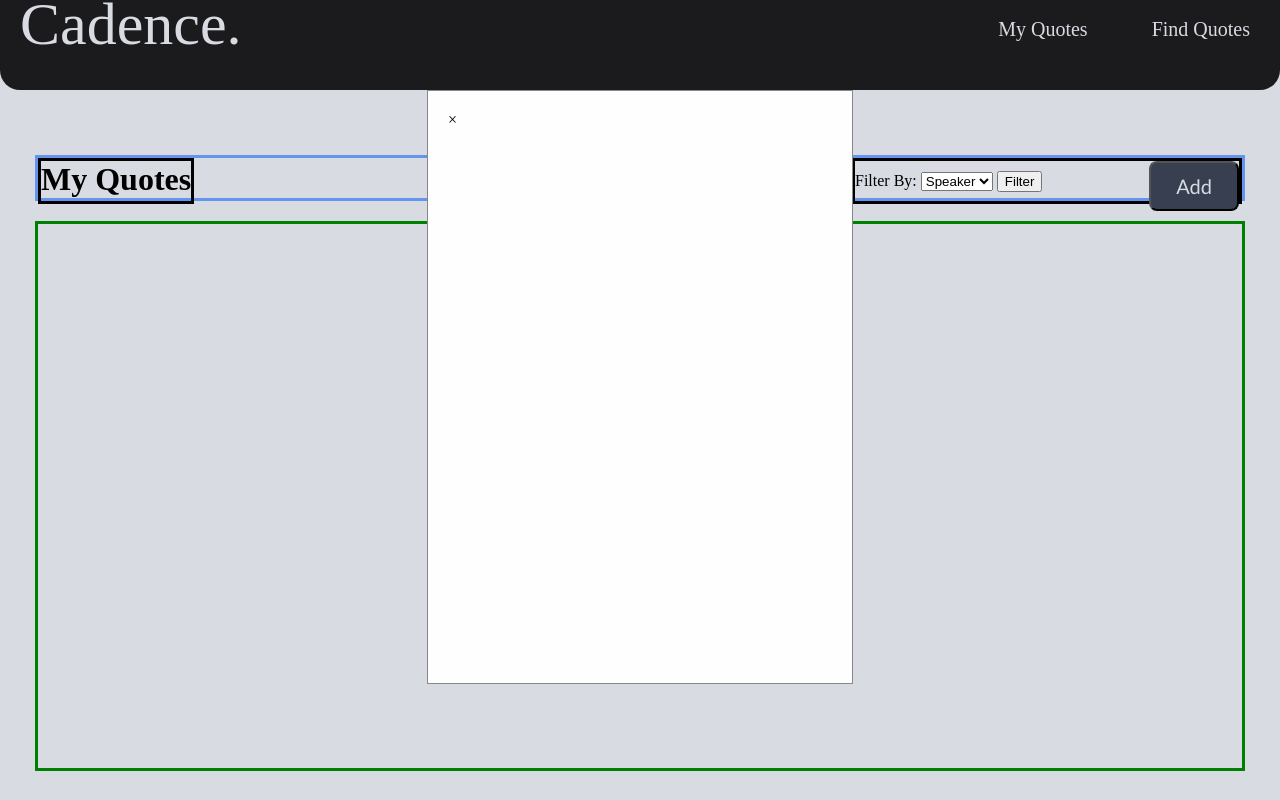
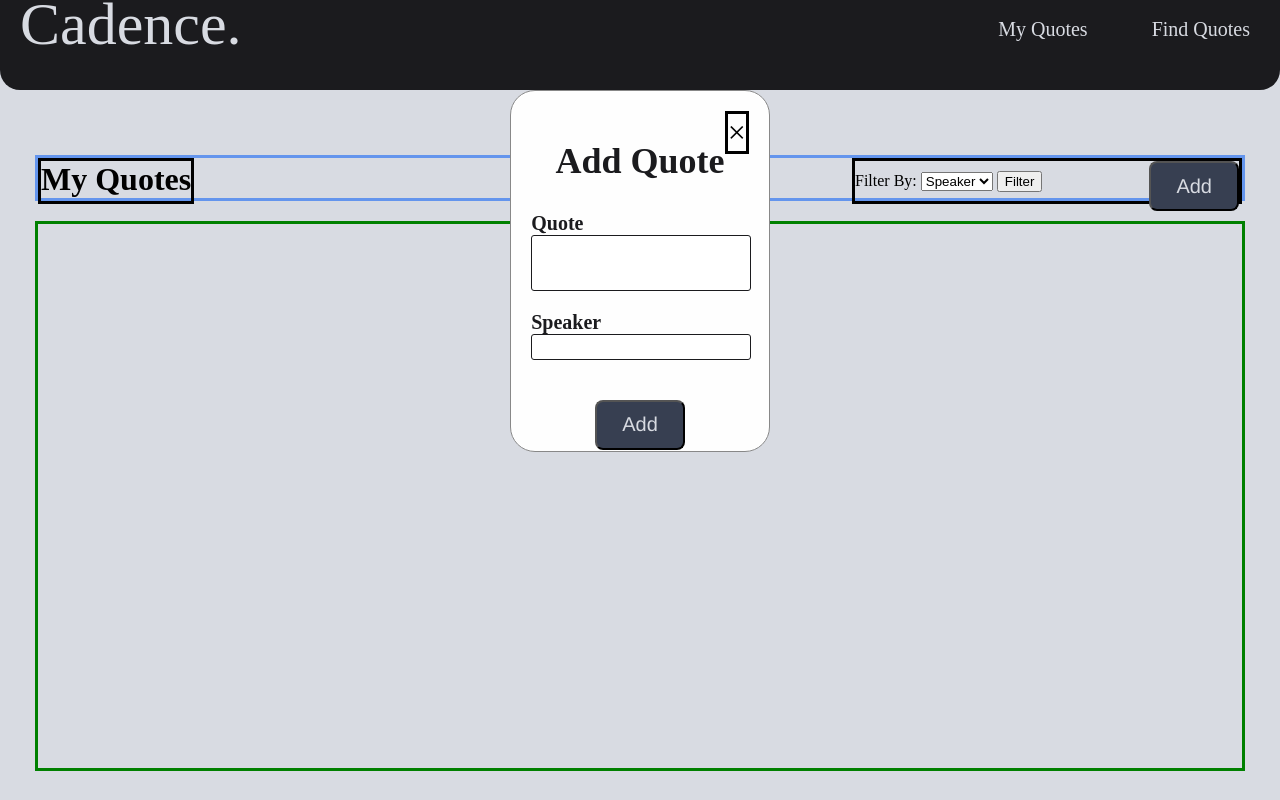
Before and after one commit to dallasmay/Cadence, a website: page public/myQuotes.html in a window 1280 px wide. Drawn offline with Linux system fonts and the light colour scheme; a web font is replaced by a local one.

Commit message:
added styling and positioning to addQuote modal

```diff
--- a/public/myQuotes.html
+++ b/public/myQuotes.html
@@ -14,9 +14,22 @@
     <!-- Add Quote Modal -->
     <div id="add-quote-modal" class="modal">
         <div class="modal-content">
-                <span class="close">&times;</span>
+            <span class="close">&times;</span>
+            <h2>Add Quote</h2>
+            <div id="quote-input-container">
+                <form>
+                    <h3 class="quote-input-label">Quote</h3>
+                    <textarea id="quote-input" type="text" aria-label="Quote Input" maxlength="2000"></textarea>
+                    <h3 class="quote-input-label">Speaker</h3>
+                    <textarea id="speaker-input" type="text" aria-label="Speaker Input" maxlength="200"></textarea>
+                </form>
+                <div id="button-flex-container">
+                    <button id="submit-quote">Add</button>
+                </div>
+            </div>
         </div>
     </div>
+    <!-- --------------- -->
     <nav>
         <div id="nav-wrapper">
             <a href="./home.html" id="logo">Cadence.</a>
--- a/public/styles.css
+++ b/public/styles.css
@@ -153,7 +153,7 @@ header {
     border: solid ;
 }
 #add-quote-button {
-    font-family: 'Trebuchet MS', serif;
+    font-family: 'Helvetica', serif;
     font-size: 15pt;
     padding: 7px;
     padding-left: 25px;
@@ -164,7 +164,7 @@ header {
     height: 50px;
 }
 #add-quote-button:hover {
-    font-family: 'Trebuchet MS', serif;
+    font-family: 'Helvetica', serif;
     padding: 7px;
     padding-left: 25px;
     padding-right: 25px;
@@ -184,8 +184,87 @@ header {
 .modal-content {
   background-color: #fefefe;
   margin: auto;
+  position: relative;
   padding: 20px;
   border: 1px solid #888;
-  width: 30%;
-  height: 69%;
+  border-radius: 25px;
+  width: 17%;
+  height: 40%;
+  text-align: center;
 }
+.close {
+    position: absolute;
+    float: right;
+    right: 20px;
+    font-size: 32px;
+    border: solid;
+}
+h2 {
+    font-size: 36px;
+    color: #1B1B1E;
+}
+h3 {
+    font-size: 20px;
+    color: #1B1B1E;
+}
+#quote-input-container {
+    /* border: solid; */
+    position: relative;
+    text-align: left;
+    color: #1B1B1E;
+}
+#quote-input {
+    display: block;
+    resize: none;
+    height: 4em;
+    padding: 0px;
+    /* line-height: 4em; */
+}
+#speaker-input {
+    display: block;
+    resize: none;
+    height: 24px;
+    padding: 0px;
+}
+textarea {
+    font-family: Helvetica;
+    border: solid 1px #1B1B1E;
+    border-radius: 3px;
+    width: 100%;
+}
+#quote-label {
+    text-align: left;
+}
+.quote-input-label {
+    margin-bottom: 0px;
+}
+input {
+    width: 100%;
+}
+#button-flex-container {
+    display: flex;
+    justify-content: center;
+    padding: 15px;
+    margin: 25px;
+}
+#submit-quote {
+    font-family: 'Helvetica', serif;
+    font-size: 15pt;
+    padding: 7px;
+    padding-left: 25px;
+    padding-right: 25px;
+    border-radius: 8px;
+    background-color: #373F51;
+    color: #D8DBE2;
+    height: 50px;
+}
+#submit-quote:hover {
+    font-family: 'Helvetica', serif;
+    padding: 7px;
+    padding-left: 25px;
+    padding-right: 25px;
+    border-radius: 8px;
+    background-color: #444e64;
+    color: #D8DBE2;
+    cursor: pointer;
+}
```
